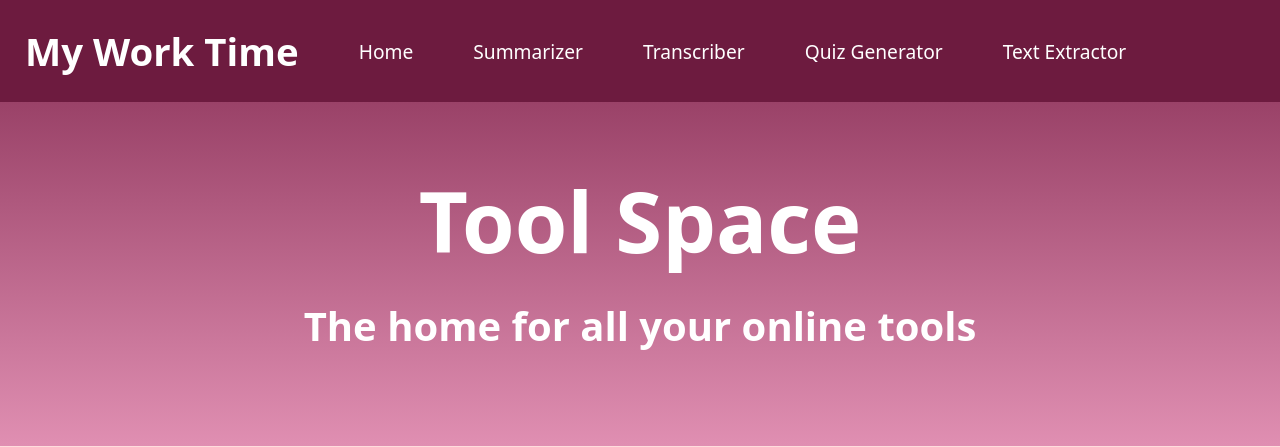
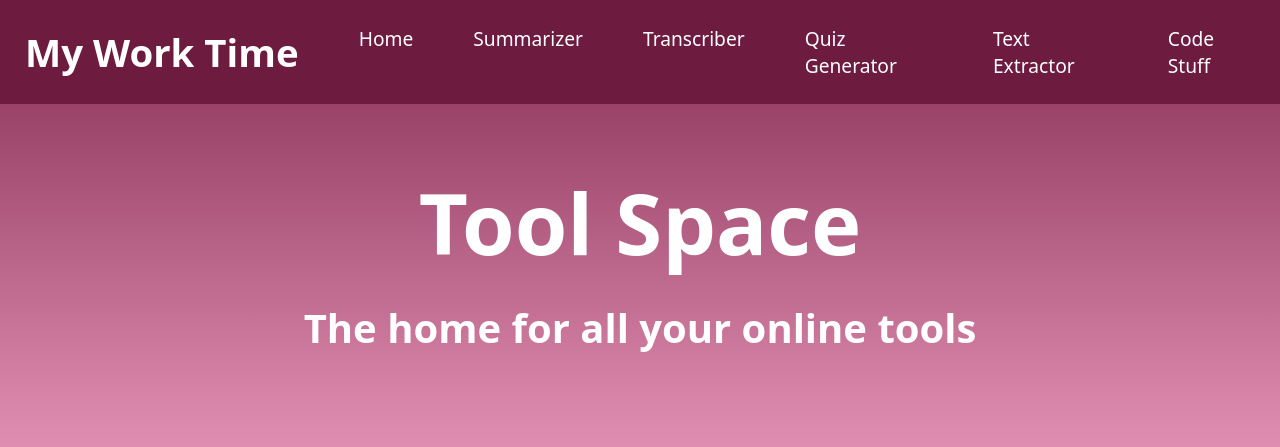
Before and after one commit to ArushKhare/My-Work-Time, a Python web app: template updated demo wip/templates/home.html in a window 1280 px wide. Shown: the top 447 px of the page. Run offline with Jinja, Linux system fonts and the light colour scheme; the template is opened without the code that fills it, so the values that code supplies are empty.

Commit message:
Add files via upload

```diff
--- a/updated demo wip/templates/home.html
+++ b/updated demo wip/templates/home.html
@@ -136,6 +136,7 @@
         <a href="{{ url_for('transcribe') }}">Transcriber</a>
         <a href="{{ url_for('quiz') }}">Quiz Generator</a>
         <a href="{{ url_for('extract') }}">Text Extractor</a>
+        <a href="{{ url_for('code-prompt') }}">Code Stuff</a>
       </div>
     </div>
   </div>
```
